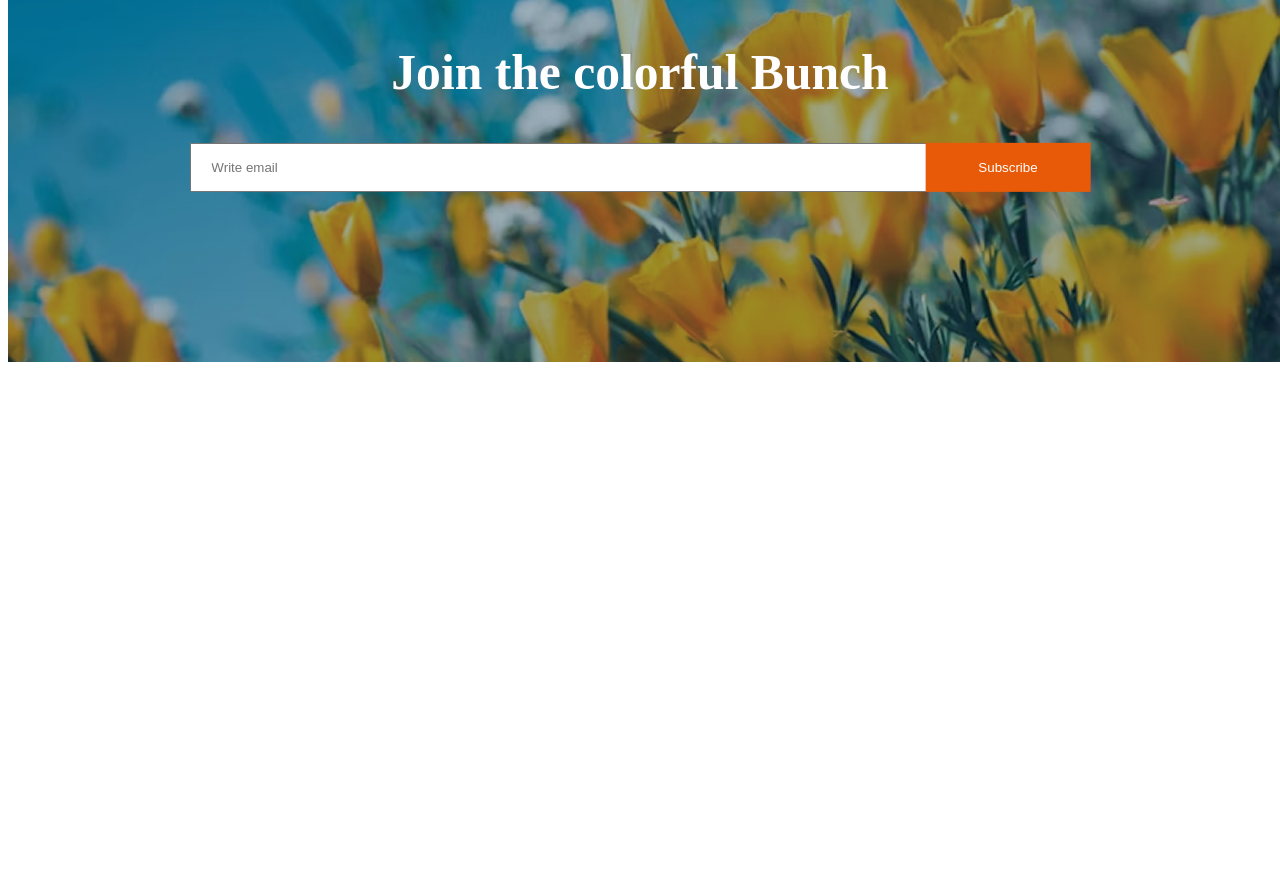
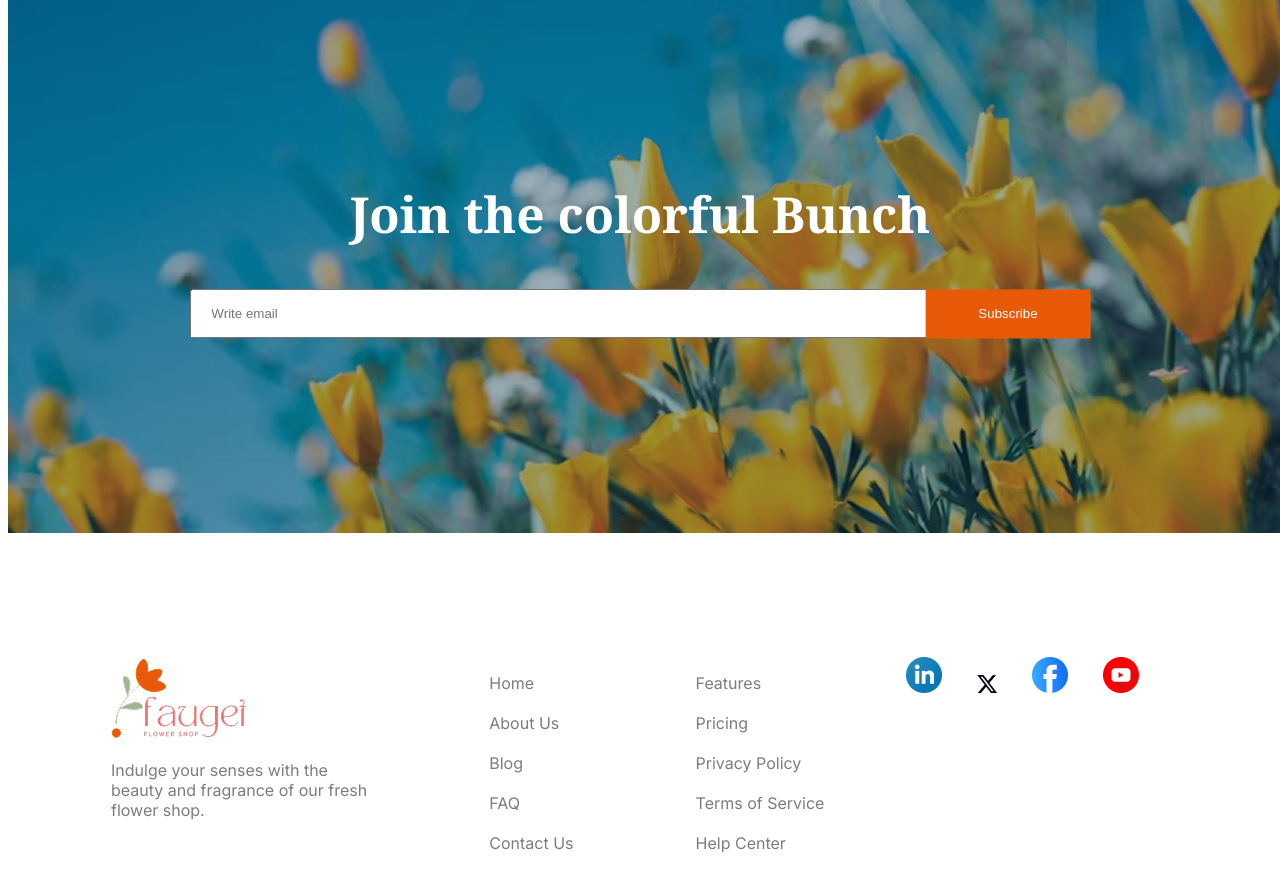
Before and after one commit to murshed-ah/A02-Responsive-Flower, a plain HTML site: page index.html in a window 1280 px wide. Shown: the part 3686-4578 px from the top of the page. Before the commit the page ends 4172 px from the top, so only its background shows below. Drawn offline with Linux system fonts and the light colour scheme.

Commit message:
done revising

```diff
--- a/index.html
+++ b/index.html
@@ -136,7 +136,7 @@
             <div class="sec-banner">
                 <img src="assets/news-letter-bg.png" alt="">
                 <div class="text-field">
-                    <h2>Join the colorful Bunch</h2>
+                    <h2 class="noto">Join the colorful Bunch</h2>
                 <div id="label">
                     <label for="email"></label>
                     <input class="eml" type="email" placeholder="Write email" >
@@ -148,10 +148,35 @@
 
     </main>
 
-
-
-    <footer>
-
+    <footer class="inter">
+        <div class="shop-end">
+            <img src="assets/logo.png" alt="">
+            <p>Indulge your senses with the<br>beauty and fragrance of our fresh<br>flower shop. </p>
+        </div>
+        <div class="list-1">
+            <ul>
+                <li><a href="">Home</a></li>
+                <li><a href="">About Us</a></li>
+                <li><a href="">Blog</a></li>
+                <li><a href="">FAQ</a></li>
+                <li><a href="">Contact Us</a></li>
+            </ul>
+        </div>
+        <div class="list-2">
+            <ul>
+                <li><a href="">Features</a></li>
+                <li><a href="">Pricing</a></li>
+                <li><a href="">Privacy Policy</a></li>
+                <li><a href="">Terms of Service</a></li>
+                <li><a href="">Help Center</a></li>
+            </ul>
+        </div>
+        <div class="socials-icon">
+            <img src="assets/icon-linkedin.png" alt="">
+            <img id="elon-musk" src="assets/icon-twitter.png" alt="">
+            <img src="assets/icon-facebook.png" alt="">
+            <img src="assets/icon-youtube.png" alt="">
+        </div>
     </footer>
 </body>
 </html>
--- a/styles/style.css
+++ b/styles/style.css
@@ -171,13 +171,14 @@ nav{
  /* deals */
 .deals{
     max-width: 1140px;
-    margin: 0 auto;
+    margin: 120px auto;
     text-align: center;
+
 }
 
 .deal-tit{
     font-size: 3.1rem;
-    margin-bottom: 2px;
+    margin-bottom: 10px;
 }
 
 .deal-des{
@@ -259,7 +260,7 @@ nav{
     position: absolute;
     top: 50%;
     right: 50%;
-    transform: translate(50%, -50%);
+    transform: translate(50%, -65%);
     text-align: center;
 }
 .text-field h2{
@@ -282,6 +283,38 @@ nav{
     display: flex;
 }
 
+footer{
+    max-width: 1140px;
+    margin: 50px auto;
+    display: flex;
+    justify-content: space-around;
+}
+
+.list-1 li, .list-2 li{
+    list-style: none;
+}
+.list-1 a, .list-2 a{
+    text-decoration: none;
+    color: #00000083;
+    flex-direction: column;
+
+}
+
+.list-1 ul, .list-2 ul{
+    display: flex;
+    flex-direction: column;
+    gap: 20px;
+}
+
+.socials-icon img{
+    margin-right: 30px;
+}
+
+
+
+.shop-end p{
+    color: #00000083;
+}
 
  /* media Query */
  @media screen and (max-width: 576px) {
@@ -372,10 +405,11 @@ nav{
     width: 100%;
    }
 
-   .pic-text3{
-    font-size: small;
+   .two img{
+    width: 100%;
+   }
 
-   }
+
 
    .pic-text3 a{
     font-size: 1rem;
@@ -390,7 +424,39 @@ nav{
     font-size: 1rem;
 }
 
-.seond-banner{
+.seond-banner img{
     width: 100%;
 
 }
+
+.pic-text2{
+    top: 350px;
+}
+
+.eml{
+    padding: 7px 40px 7px 20px;
+}
+
+.subscribe{
+    padding: 7px 12px;
+}
+
+.text-field h2{
+    font-size: 1.2rem;
+
+
+}
+
+footer{
+    flex-direction: column;
+    justify-content: flex-start;
+}
+
+
+
+.list-1 ul, .list-2 ul{
+    margin-left: -40px;
+}
+
+
+ }
```
